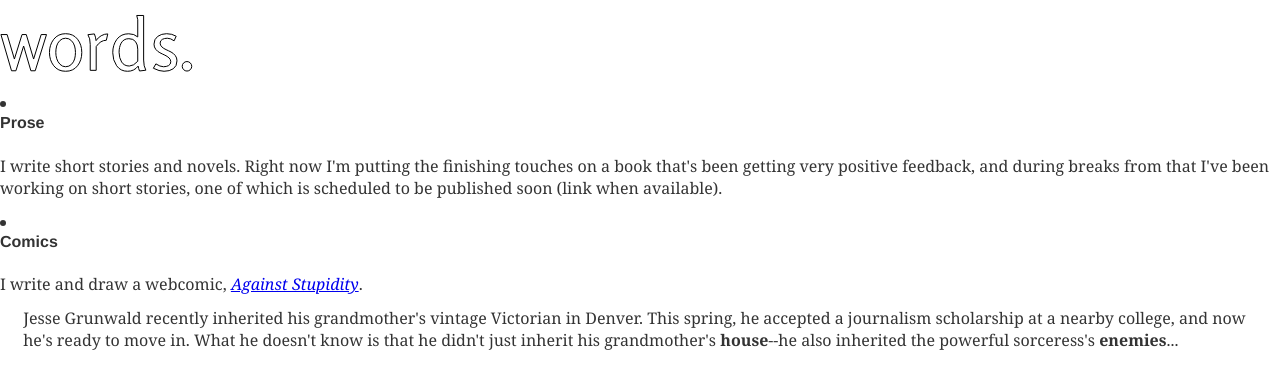
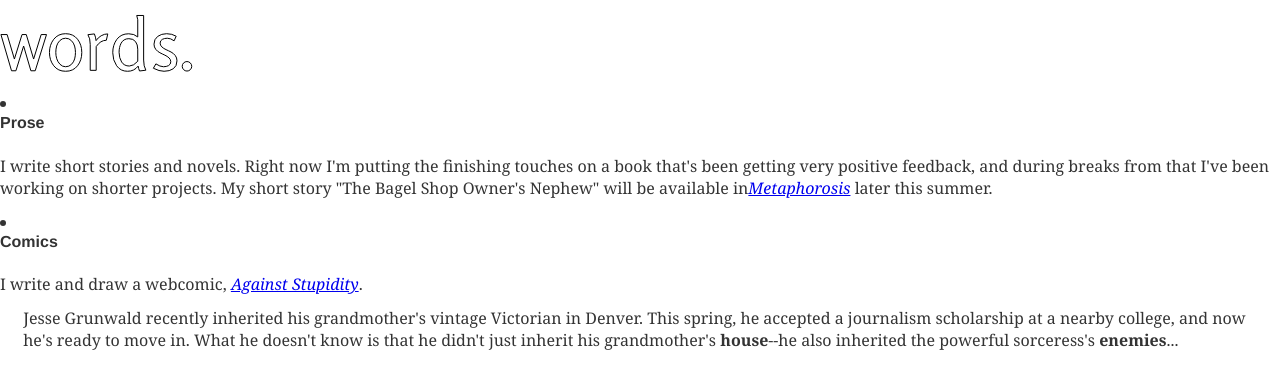
Before and after one commit to thearchduke/tynanburke-gatsby, a Gatsby site: page /writing in a window 1280 px wide. Built offline with nearby package versions, Linux system fonts and the light colour scheme; Gatsby itself is replaced by a stand-in of ours; what typography-theme-twin-peaks would draw is missing.

Commit message:
Story update

```diff
--- a/src/pages/writing.js
+++ b/src/pages/writing.js
@@ -12,7 +12,8 @@ export default () => (
                 I write short stories and novels.
                 Right now I'm putting the finishing touches on a book that's been getting
                 very positive feedback, and during breaks from that I've been working on
-                short stories, one of which is scheduled to be published soon (link when available).
+                shorter projects. My short story "The Bagel Shop Owner's Nephew" will be available in
+                <a href="http://magazine.metaphorosis.com/"><i>Metaphorosis</i></a> later this summer.
             </p>
         </PortfolioItem>
         <PortfolioItem headline="Comics">
```
